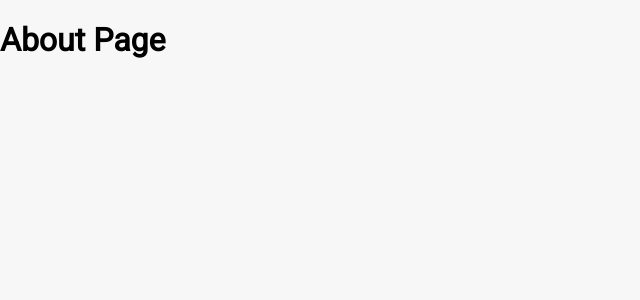
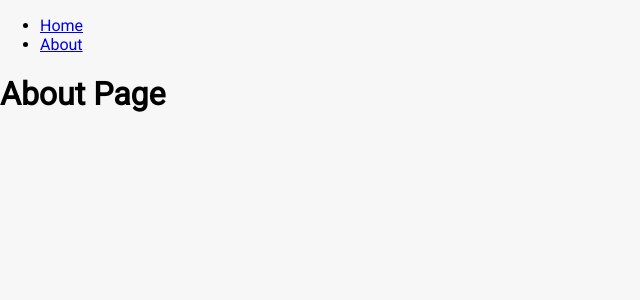
Before and after one commit to U-Ra-All/react-course-react-router, a JavaScript app: page /about in a window 1280 px wide. Shown: the top 300 px of the page, without its empty margins (0-640 px from the left). Built offline with nearby package versions, Linux system fonts and the light colour scheme.

Commit message:
05-Работа со Ссылками

```diff
--- a/src/App.js
+++ b/src/App.js
@@ -1,16 +1,20 @@
 import { Route } from 'react-router-dom';
 import Home from './pages/Home';
 import About from './pages/About';
+import Header from './components/Header';
 
 function App() {
   return (
     <div>
+      <Header />
+      <main>
         <Route path='/home'>
           <Home />
         </Route>
         <Route path='/about'>
           <About />
         </Route>
+      </main>
     </div>
   );
 }
--- /dev/null
+++ b/src/components/Header.js
@@ -0,0 +1,18 @@
+import { Link } from 'react-router-dom';
+
+const Header = () => {
+  return (
+    <header>
+      <ul>
+        <li>
+          <Link to='/home'>Home</Link>
+        </li>
+        <li>
+          <Link to='/about'>About</Link>
+        </li>
+      </ul>
+    </header>
+  );
+};
+
+export default Header;
```
Also changed, not shown: 1 other file (tests, documents, lock files or other folders). Lines whose indentation alone changed are shown as unchanged.
